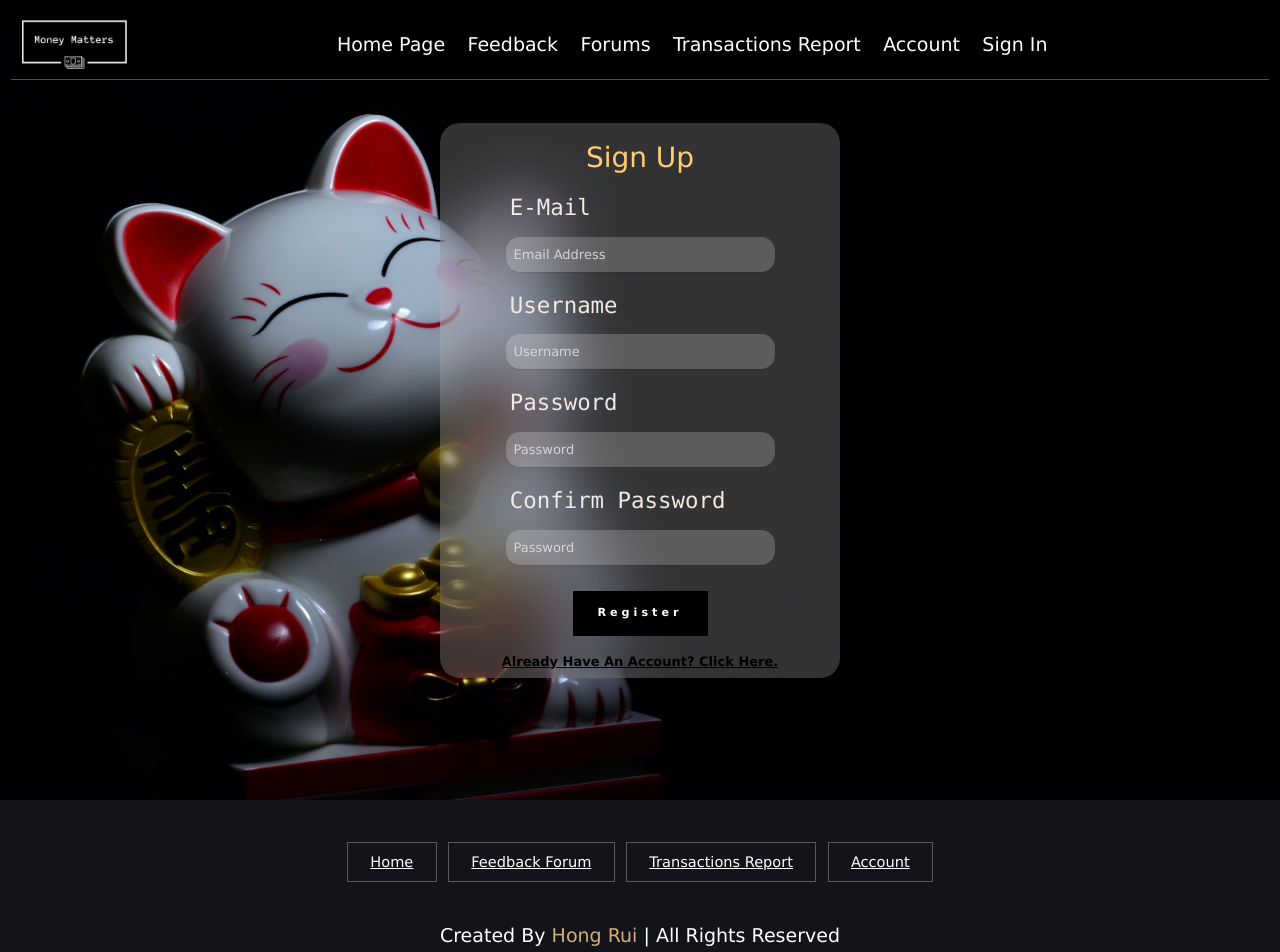
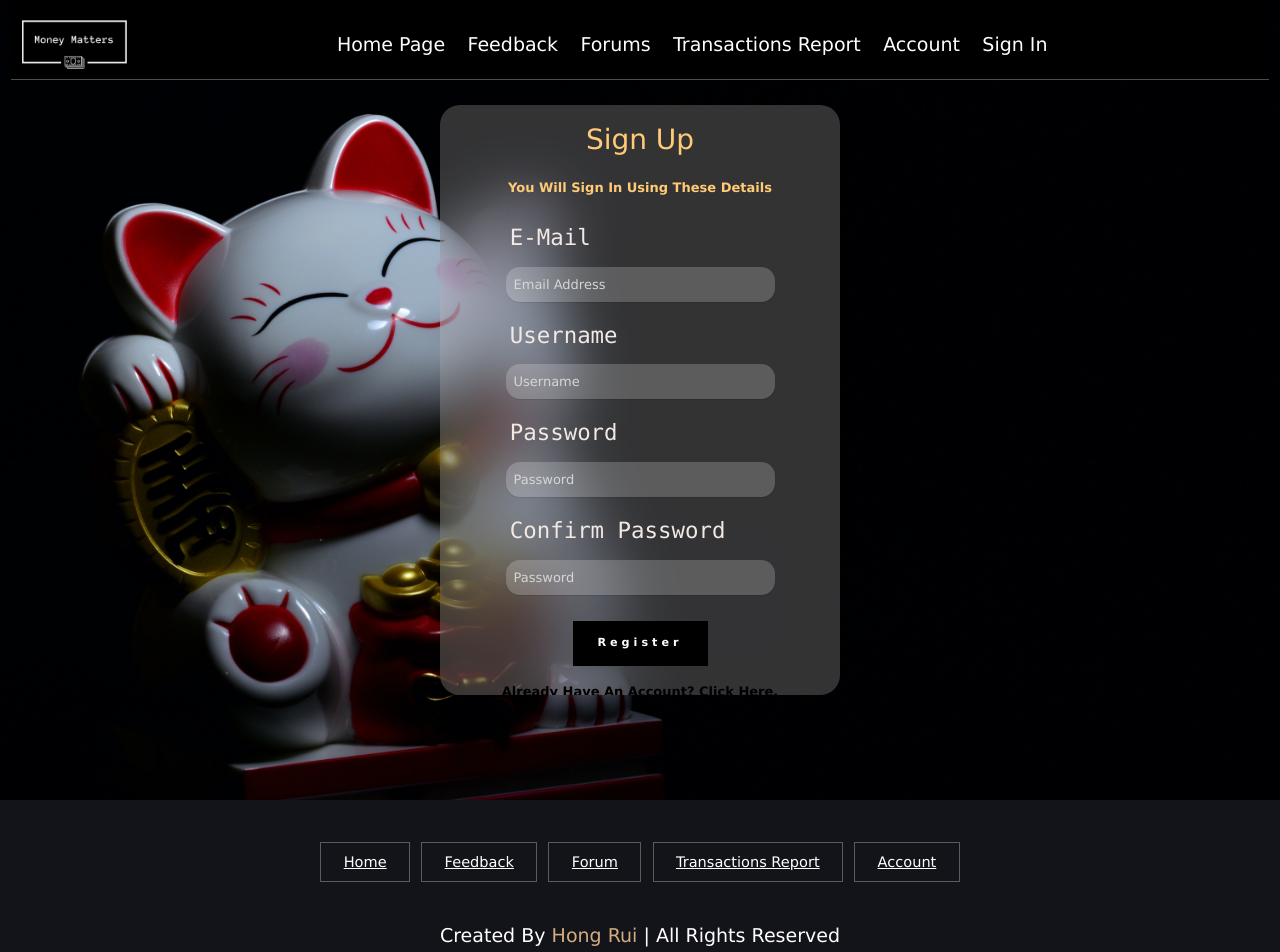
Before and after one commit to IAmSmolBoy/Money-Matters, an Angular app: page /register in a window 1280 px wide. Shown: the top 952 px of the page. Built offline with nearby package versions, Linux system fonts and the light colour scheme.

Commit message:
added new page
added profile page ng g c
edited footer router link and css
edited navbar router link
edited login and register css

```diff
--- a/src/app/app-routing.module.ts
+++ b/src/app/app-routing.module.ts
@@ -5,6 +5,7 @@ import { ForumPageComponent } from './pages/forum-page/forum-page.component';
 import { ForumComponent } from './pages/forum/forum.component';
 import { HomeComponent } from './pages/home/home.component';
 import { LoginComponent } from './pages/login/login.component';
+import { ProfilepageComponent } from './pages/profilepage/profilepage.component';
 import { RegisterComponent } from './pages/register/register.component';
 import { ReportComponent } from './pages/report/report.component';
 import { ViewProfileComponent } from './pages/view-profile/view-profile.component';
@@ -18,6 +19,7 @@ const routes: Routes = [
   {path: 'report', component: ReportComponent},
   {path: 'login',component: LoginComponent},
   {path: 'register', component: RegisterComponent},
+  {path: 'profilepage', component:ProfilepageComponent},
   {path: 'forum', component: ForumComponent},
   {path: 'viewcomments/:id',component: ForumPageComponent},
   {path: 'viewprofile/:id',component: ViewProfileComponent},
--- a/src/app/app.module.ts
+++ b/src/app/app.module.ts
@@ -15,6 +15,7 @@ import { ForgotpasswordComponent } from './pages/forgotpassword/forgotpassword.c
 import { ForumComponent } from './pages/forum/forum.component';
 import { ForumPageComponent } from './pages/forum-page/forum-page.component';
 import { ViewProfileComponent } from './pages/view-profile/view-profile.component';
+import { ProfilepageComponent } from './pages/profilepage/profilepage.component';
 
 @NgModule({
   declarations: [
@@ -28,7 +29,8 @@ import { ViewProfileComponent } from './pages/view-profile/view-profile.componen
     ForgotpasswordComponent,
     ForumComponent,
     ForumPageComponent,
-    ViewProfileComponent
+    ViewProfileComponent,
+    ProfilepageComponent
   ],
   imports: [
     BrowserModule,
--- a/src/app/pages/login/login.component.css
+++ b/src/app/pages/login/login.component.css
@@ -1,6 +1,7 @@
 body {
   font-family: sans-serif;
   margin: 0;
+
 }
 
 #background-container {
@@ -79,6 +80,7 @@ body {
 #form-container-1 > form input:focus {
   box-shadow: 0 2px 10px rgba(0,0,0,0.2);
   outline: none;
+
 }
 
 ::placeholder{
@@ -111,6 +113,7 @@ body {
 
 .loginbtn:hover{
   transform: scale(0.95);
+  background-color: var(--primary-color);
 }
 
 .registertitle{
--- /dev/null
+++ b/src/app/pages/profilepage/profilepage.component.html
@@ -0,0 +1 @@
+<p>profilepage works!</p>
--- /dev/null
+++ b/src/app/pages/profilepage/profilepage.component.ts
@@ -0,0 +1,15 @@
+import { Component, OnInit } from '@angular/core';
+
+@Component({
+  selector: 'app-profilepage',
+  templateUrl: './profilepage.component.html',
+  styleUrls: ['./profilepage.component.css']
+})
+export class ProfilepageComponent implements OnInit {
+
+  constructor() { }
+
+  ngOnInit(): void {
+  }
+
+}
--- a/src/app/pages/register/register.component.css
+++ b/src/app/pages/register/register.component.css
@@ -17,12 +17,12 @@ body {
 #form-container-1 {
   position: relative;
   width: 400px;
-  height: 555px;
+  height: 590px;
   align-self: center;
   text-align: center;
   background-color: rgba(255,255,255,0.2);
   border-radius: 20px;
-  padding: 18px 5px;
+  padding: 18px 3px;
 
   display: flex;
   justify-content: center;
@@ -93,6 +93,10 @@ body {
   color: #ffcb77;
 }
 
+.subregistertitle{
+  font-size: 13px;
+}
+
 .registerbtn{
   cursor: pointer;
   width:135px;
@@ -111,6 +115,7 @@ body {
 
 .registerbtn:hover{
   transform: scale(0.95);
+  background-color: var(--primary-color);
 }
 
 .logintitle{
--- a/src/app/pages/register/register.component.html
+++ b/src/app/pages/register/register.component.html
@@ -4,6 +4,7 @@
     <form class="">
       <div class="registertitle">
         <h1>Sign Up</h1>
+        <a class="subregistertitle">You will sign in using these details</a>
       </div>
       <div class="form-block">
         <label>E-Mail</label>
--- a/src/app/sharedpages/footer/footer.component.html
+++ b/src/app/sharedpages/footer/footer.component.html
@@ -2,9 +2,10 @@
   <div class="footerlogo">
     <div class="links">
       <a routerLink="">Home</a>
-      <a routerLink="feedback">Feedback Forum</a>
+      <a routerLink="feedback">Feedback</a>
+      <a routerLink="forum">Forum</a>
       <a routerLink="report">Transactions Report</a>
-      <a routerLink="">Account</a>
+      <a routerLink="profilepage">Account</a>
     </div>
   </div>
   <div class="credit">Created by <span>Hong Rui</span> | All Rights Reserved</div>
--- a/src/app/sharedpages/navbar/navbar.component.html
+++ b/src/app/sharedpages/navbar/navbar.component.html
@@ -8,7 +8,7 @@
     <div class="menu-button"></div>
   </label>
   <ul class="navbar-nav">
-    <li class="nav-link" routerLink="/home" routerLinkActive="active-link">Home Page
+    <li class="nav-link" routerLink="home" routerLinkActive="active-link">Home Page
     </li>
     <li class="nav-link" routerLink="feedback" routerLinkActive="active-link">Feedback
     </li>
@@ -16,7 +16,7 @@
     </li>
     <li class="nav-link" routerLink="report" routerLinkActive="active-link">Transactions Report
     </li>
-    <li class="nav-link" routerLink="profile" routerLinkActive="active-link">Account
+    <li class="nav-link" routerLink="profilepage" routerLinkActive="active-link">Account
     </li>
     <li class="nav-link" routerLink="login" routerLinkActive="active-link">Sign In
     </li>
--- a/src/styles.css
+++ b/src/styles.css
@@ -2,6 +2,7 @@
 :root
 {
   --primary-color:#d3ad7f;
+  --secondary-color:#FF1B1C;
   --black:#13131a;
   --bg:#010103;
   --border: .1rem solid rgba(255,255,255,.3)
```
Also changed, not shown: src/app/pages/profilepage/profilepage.component.css (added), 1 other file (tests, documents, lock files or other folders).
